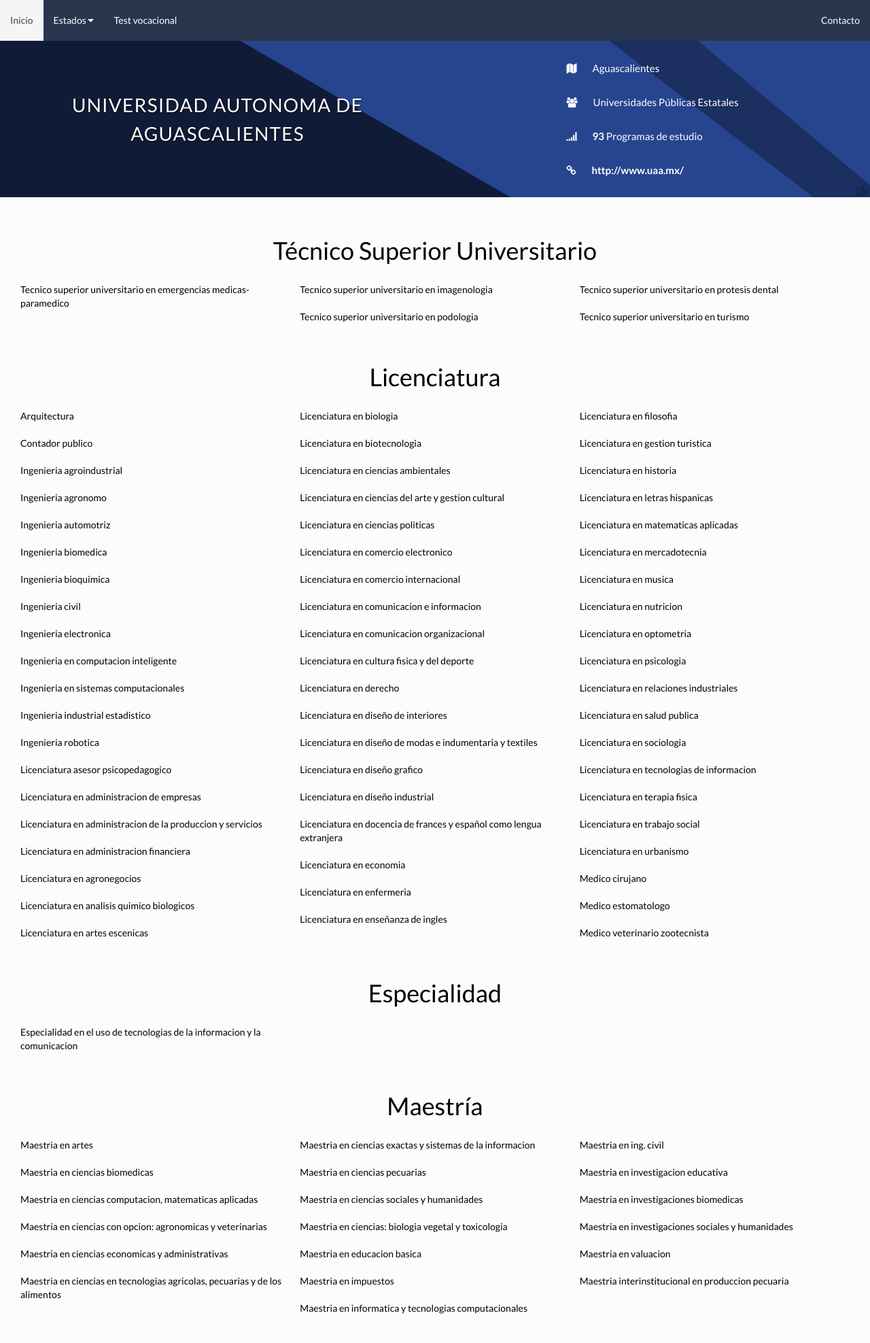
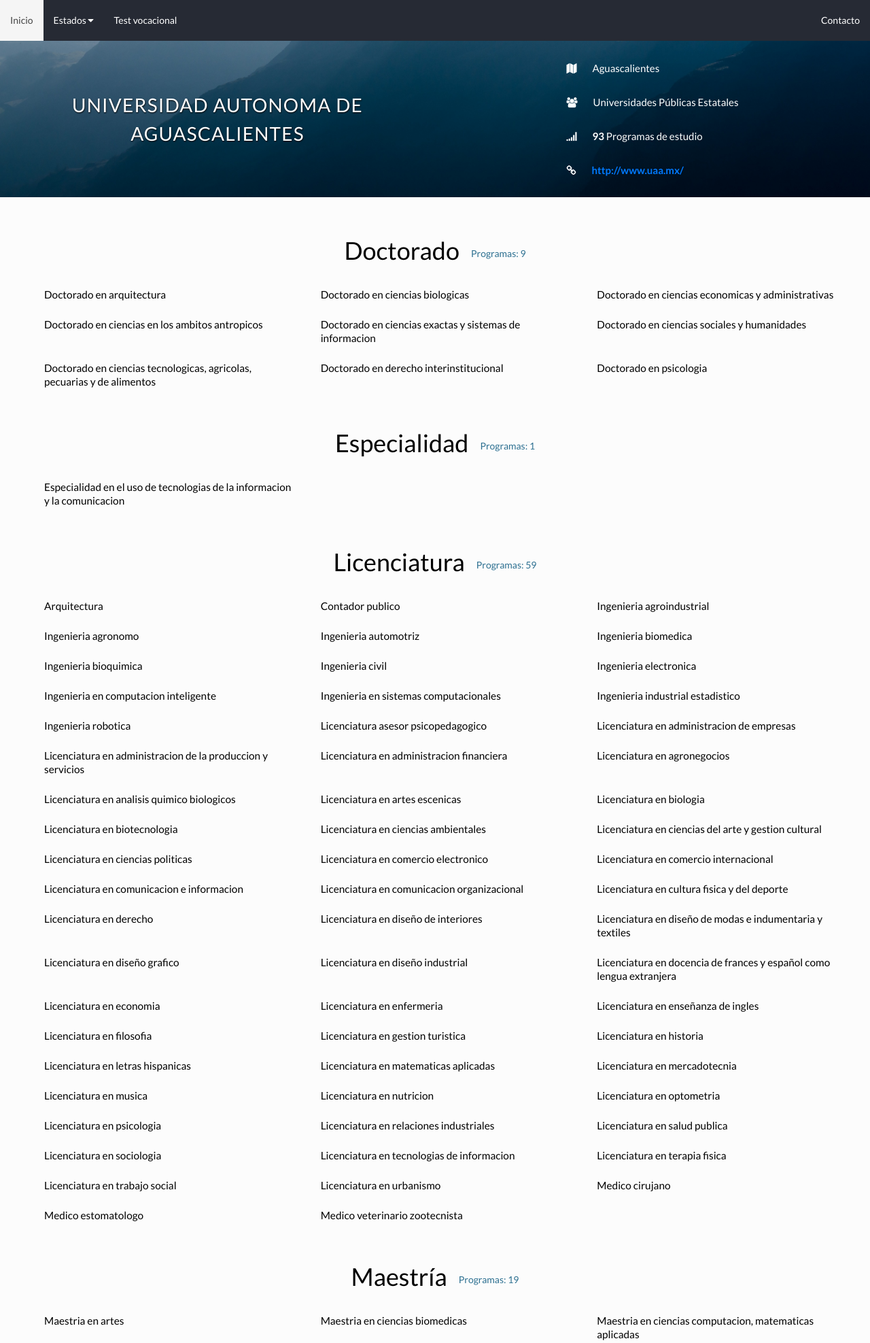
Before and after one commit to redcpp/universidades, a Django app: page /universidad/251/ in a window 1280 px wide. Shown: the top 1975 px of the page at 68% size. Run offline with Django 3.2, Linux system fonts and the light colour scheme; data comes from the database, SQL or seed files in the repository; both versions use the stored data as it was after the commit; some libraries are stand-ins or nearby versions.

Commit message:
Cambios menores en UI

```diff
--- a/universidades/settings.py
+++ b/universidades/settings.py
@@ -37,6 +37,7 @@ INSTALLED_APPS = [
     'django.contrib.sessions',
     'django.contrib.messages',
     'django.contrib.staticfiles',
+    'django.contrib.humanize',
     'unsearch',
 ]
 
--- a/unsearch/static/sass/_accordion.scss
+++ b/unsearch/static/sass/_accordion.scss
@@ -50,4 +50,9 @@ div.uk-accordion-content {
 	.uk-comment-title {
 		color: #0b0080;
 	}
+	.uk-flex {
+		div {
+			height: 100%;
+		}
+	}
 }
--- a/unsearch/static/sass/_backgrounds.scss
+++ b/unsearch/static/sass/_backgrounds.scss
@@ -27,7 +27,7 @@
 
 .bg-universidad {
 	/* http://www.optawall.com/profile/1/ */
-	background: #fff url('../img/materialblue.jpg') no-repeat center bottom;
+	background: #fff url('../img/bluemountains.jpg') no-repeat center bottom;
 	background-size: cover;
 	border: 0;
 }
--- a/unsearch/static/sass/_colors.scss
+++ b/unsearch/static/sass/_colors.scss
@@ -40,13 +40,15 @@ $color-settings: #8E8E93;
 
 /* Variable colors
 ------------------ */
-$color-main: $color-navy-dark;
+$color-main: rgb(38, 42, 52);
 
 $color-background: $color-background;
 
-$color-navbar: $color-navy-dark;
+$color-navbar: rgb(38, 42, 52);
 
 $color-accent: $color-red;
 $color-accent-secondary: $color-red-dark;
 
 $color-body: #FCFCFC;
+
+$color-quick-stats: $color-messages;
--- a/unsearch/static/sass/_fixes.scss
+++ b/unsearch/static/sass/_fixes.scss
@@ -9,7 +9,7 @@
 	max-width: 800px;
 }
 
-.uk-form-icon:not(.uk-form-icon-flip)>input { padding-left: 15px !important; }
+.uk-form-icon:not(.uk-form-icon-flip)>input { padding-left: 10px !important; }
 
 .uk-navbar {
 	background: $color-navbar;
--- a/unsearch/static/sass/_fonts.scss
+++ b/unsearch/static/sass/_fonts.scss
@@ -12,6 +12,7 @@
 .fn-42 { font-size: 42px; }
 .fn-48 { font-size: 48px; }
 
+.lh-12 { line-height: 12px; }
 .lh-36 { line-height: 36px; }
 
 /* Colors */
--- a/unsearch/static/sass/_forms.scss
+++ b/unsearch/static/sass/_forms.scss
@@ -3,6 +3,7 @@
 		width: 100%;
 		line-height: 40px;
 		font-size: 20px;
+		border-radius: 5px;
 	}
 	button {
 		color: white;
--- a/unsearch/static/sass/_ids.scss
+++ b/unsearch/static/sass/_ids.scss
@@ -105,6 +84,11 @@
 			padding: 10px 0;
 		}
 	}
+	.carrera {
+		padding-top: 12px;
+		padding-bottom: 12px;
+		font-size: 1.1em;
+	}
 }
 
 
@@ -115,7 +99,16 @@
 
 	#map-mexico { display: none; }
 
-	#bloque-universidad { .b-title { margin-bottom: 30px; } }
+	#bloque-universidad {
+		.b-title {
+			margin-bottom: 30px;
+			color: #000;
+			text-shadow: .5px .5px 2px #fff;
+		}
+		.uk-list-line {
+			color: #000;
+		}
+	}
 
 	#lista-universidades { .uni { padding: 5px; } }
 
@@ -129,6 +122,14 @@
 	}
 }
 
+@media (max-width: $medium - 1) {
+	#bloque-universidad {
+		.b-title {
+			margin-bottom: 10px;
+		}
+	}
+}
+
 @media (min-width: $small + 1) and (max-width: $medium) {
 	#carreras {
 		ul {
--- a/unsearch/static/sass/_tarjetas.scss
+++ b/unsearch/static/sass/_tarjetas.scss
@@ -1,7 +1,7 @@
 .tarjetas {
 	background-color: $color-background;
 	.uk-accordion-content{
-		padding: 20px;
+		padding: 40px 20px;
 	}
 	article.tarjeta {
 		background-color: $color-body;
--- a/unsearch/templates/unsearch/estado.html
+++ b/unsearch/templates/unsearch/estado.html
@@ -17,7 +17,7 @@
 				<ul class="uk-list">
 					<li class="uk-list-line"><i class="uk-icon-line-chart"></i> <b>{{estado.universidades.count}}</b> Universidades</li>
 					<li class="uk-list-line"><i class="uk-icon-signal"></i> <b>{{carreras}}</b> Programas de estudio</li>
-					<li class="uk-list-line"><i class="uk-icon-pie-chart"></i> <b>18</b> Municipios</li>
+					<li class="uk-list-line"><i class="uk-icon-pie-chart"></i> <b>{{estado.municipios}}</b> Municipios</li>
 				</ul>
 			</div>
 		</div>
--- a/unsearch/templates/unsearch/universidad.html
+++ b/unsearch/templates/unsearch/universidad.html
@@ -4,8 +4,6 @@
 {% block nav-global %}
 	{% include "unsearch/parts/navbar.html" %}
 {% endblock nav-global %}
-
-{# {% block bodyclass %}bg-content{% endblock bodyclass %} #}
 
 {% block content %}
 <div class="bg-universidad">
@@ -20,7 +18,7 @@
 					<li class="uk-list-line"><i class="uk-icon-group"></i> {{universidad.tipo}}</li>
 					<li class="uk-list-line"><i class="uk-icon-signal"></i> <b>{{carreras.count}}</b> Programas de estudio</li>
 					{% if universidad.sitio_web %}
-						<li class="uk-list-line"><i class="uk-icon-link"></i> <a href="{{universidad.sitio_web}}" class="uk-text-contrast" target="_blank"><b>{{universidad.sitio_web}}</b></a></li>
+						<li class="uk-list-line"><i class="uk-icon-link"></i> <a href="{{universidad.sitio_web}}" class="" target="_blank"><b>{{universidad.sitio_web}}</b></a></li>
 					{% endif %}
 				</ul>
 			</div>
@@ -33,12 +31,12 @@
 <div id="carreras">
 {% for nivel in nivel_estudios %}
 	<div class="mb-50 mt-20 fn-black">
-		<h3 class="fn-36 lh-36 mb-20 fn-center fn-black">{{nivel.grouper}}</h3>
-		<ul class="uk-list">
-		{% for carrera in nivel.list %}
-			<li class="uk-list-line">{{carrera|lower|capfirst}}</li>
+		<h3 class="fn-36 lh-36 mb-20 fn-center fn-black">{{nivel.grouper}} <span class="pl-10 fn-14 uk-text-middle uk-text-primary">Programas: {{nivel.list|length}}</span></h3>
+		<div class="uk-grid uk-grid-margin">
+		{% for carrera in nivel.list|dictsort:"nombre" %}
+			<div class="uk-width-large-1-3 uk-width-medium-1-2 carrera"><p>{{carrera|capfirst}}</p></div>
 		{% endfor %}
-		</ul>
+		</div>
 	</div>
 {% endfor %}
 </div>
--- a/unsearch/views.py
+++ b/unsearch/views.py
@@ -12,7 +12,9 @@ def registro_de_busquedas(busqueda, raiz, estado, num_universidades):
 	Busqueda.objects.create(estado=estado, query=busqueda, root=raiz, fecha=timezone.now(), num_resultados=num_universidades)
 
 def home(request):
-	return render(request,'unsearch/index.html')
+	carreras = Carrera.objects.count()
+	universidades = Universidad.objects.count()
+	return render(request,'unsearch/index.html', {'universidades':universidades, 'carreras':carreras})
 
 def estado(request, pk):
 	estado = get_object_or_404(Estado, pk=pk)
@@ -36,7 +38,7 @@ def estado_buscar(request, pk):
 
 def universidad(request, pk):
 	universidad = get_object_or_404(Universidad, pk=pk)
-	carreras = Carrera.objects.filter(universidad__pk=pk)
+	carreras = Carrera.objects.filter(universidad__pk=pk).order_by('grado')
 	return render(request,'unsearch/universidad.html', {'carreras':carreras, 'universidad':universidad})
 
 def contacto(request):
```
Also changed, not shown: other parts of unsearch/static/sass/_ids.scss (+19 -40 lines), unsearch/templates/unsearch/busqueda_estado.html (+4 -4 lines), unsearch/templates/unsearch/index.html (+16 -17 lines), db.sqlite3, unsearch/static/css/main.css, unsearch/static/img/bluemountains.jpg (added), 2 other files.
